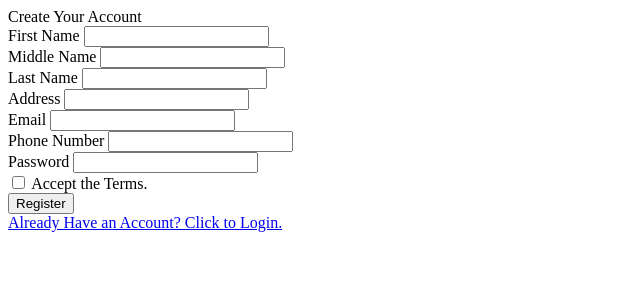
After one commit to prince0010/php_task_todo_list, a PHP site: page /app/view/auth/register.view.php in a window 1280 px wide. The commit adds this page. Shown: the top 300 px of the page, without its empty margins (0-640 px from the left). Run offline with PHP 8.4, Linux system fonts and the light colour scheme; some libraries are stand-ins or nearby versions.

Commit message:
Added Ajax and SweetAlert in the Register form and the logics in the User Model For Register and If the same email exists and the Logics in the Register in the AuthController.php

```diff
--- /dev/null
+++ b/app/view/auth/register.view.php
@@ -0,0 +1,130 @@
+<?php
+$pageTitle = "Register";
+
+include '../header.php';
+?>
+
+<!-- Use Sweet Alert Message for Register, After register then display the Sweet Alert Modal and Display it. -->
+
+<div>
+    <div>
+        Create Your Account
+    </div>
+
+    <form action="" method="POST" id="registerForm">
+
+    <div>
+        <label for="firstname" name="lbl_firstname" id="lbl_fname">First Name</label>
+        <input type="text" name="firstname" id="firstname">
+    </div>
+
+    <div>
+        <label for="middlename" name="lbl_middlename" id="lbl_mname">Middle Name</label>
+        <input type="text" name="middlename" id="middlename">
+    </div>
+
+    <div>
+        <label for="lastname" name="lbl_lastname" id="lbl_lname">Last Name</label>
+        <input type="text" name="lastname" id="lastname">
+    </div>
+
+    <div>
+        <label for="address" name="lbl_address" id="lbl_address">Address</label>
+        <input type="text" name="address" id="address">
+    </div>
+
+    <div>
+        <label for="email" name="lbl_email" id="lbl_email">Email</label>
+        <input type="email" name="email" id="email">
+    </div>
+
+    <div>
+        <label for="phone" name="lbl_phone" id="lbl_phone">Phone Number</label>
+        <input type="text" name="phone" id="phone">
+    </div>
+
+    <div>
+        <label for="password" name="lbl_password" id="lbl_password">Password</label>
+        <input type="password" name="password" id="password">
+    </div>
+
+    <div>
+        <input type="checkbox" name="terms" id="terms">
+        <label for="flexCheckDefault" id="lbl_terms">Accept the Terms.</label>
+
+    </div>
+
+    <div>
+        <button type="submit">Register</button>
+    </div>
+
+    </form>
+
+    <div>
+        <a href="../view/auth/login.view.php">Already Have an Account? Click to Login.</a>
+    </div>
+
+</div>
+
+<script>
+    $(document).ready(function() {
+        $('#registerForm').on('submit', function(event)
+    {
+        event.preventDefault(); // Prevent Form Submission
+
+        let firstname = $('#firstname').val().trim();
+        let middlename = $('#middlename').val().trim();
+        let lastname = $('#lastname').val().trim();
+        let address = $('#address').val().trim();
+        let email = $('#email').val().trim();
+        let phone = $('#phone').val().trim();
+        let password = $('#password').val().trim();
+
+        // Checking if the value is null
+        if(firstname === '' || middlename === '' || lastname === '' || address === '' || email === '' || phone === '' || password === '')
+        {
+            Swal.fire({
+                icon: 'error',
+                title: 'Error',
+                text: 'All Fields are Required!'
+            });
+            return;
+        }
+
+        $.ajax({
+            url: '/register',
+            method: 'POST',
+            data: {
+                firstname: firstname,
+                middlename: middlename,
+                lastname: lastname,
+                address: address,
+                email: email,
+                phone: phone,
+                password: password
+            },
+
+            success: function(response){
+                Swal.fire({
+                    icon: 'success',
+                    title: 'Registration Success',
+                    text: 'You can now Proceed to Login'
+                }).then(() =>{
+                    windows.location.href = '../view/auth/login.view.php';
+                });
+            },
+            error:function()
+            {
+                Swal.fire({
+                    icon: 'error',
+                    title: 'Registration Failed',
+                    text: 'Registration Failed. Please try again.'
+                });
+            }
+        });
+    });
+    });
+
+</script>
+</body>
+</html>
--- /dev/null
+++ b/app/view/header.php
@@ -0,0 +1,16 @@
+
+<!DOCTYPE html>
+<html lang="en">
+
+<head>
+    <meta charset="UTF-8">
+    <meta name="viewport" content="width=device-width, initial-scale=1.0">
+    <title><?= $pageTitle ?? "Register" ?></title>
+    <!-- Include Jquery -->
+    <script src="https://code.jquery.com/jquery-3.6.0.min.js"></script>
+    <!-- Include SweetAlert -->
+    <script src="https://cdn.jsdelivr.net/npm/sweetalert2@11"></script>
+
+</head>
+
+<body>
--- a/public/index.php
+++ b/public/index.php
@@ -2,5 +2,5 @@
 
 // redirect to the Login view
 // header("Location: ../view/auth/login.view.php");
-include '../view/auth/login.view.php';
+include '../app/view/auth/register.view.php';
 exit();
```
Also changed, not shown: app/Controller/AuthController.php (+21 -3 lines), app/models/User.php (+19 -1 lines), todo.md (+7 -3 lines), view/auth/register.view.php (deleted, +0 -60 lines), app/view/auth/login.view.php (renamed from view/auth/login.view.php), app/view/dashboard/dashboard.view.php (renamed from view/dashboard/dashboard.view.php).
